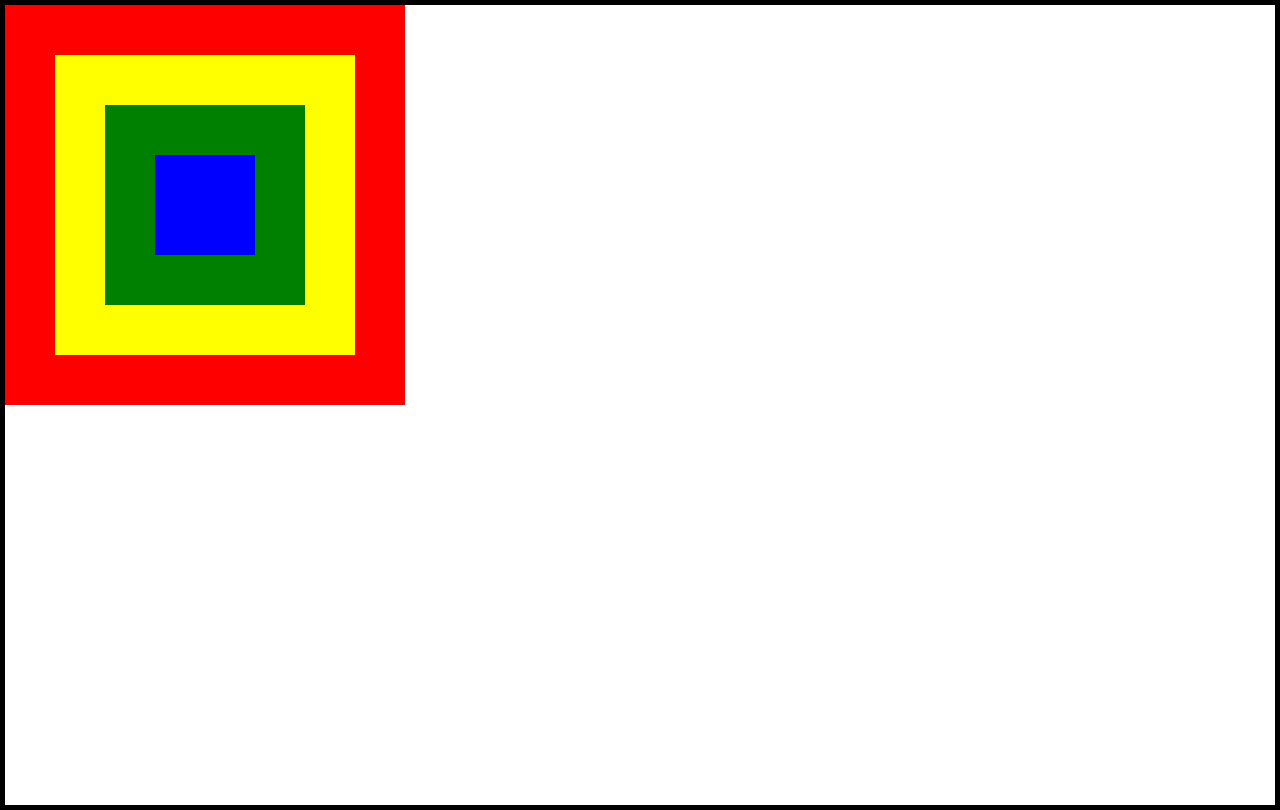
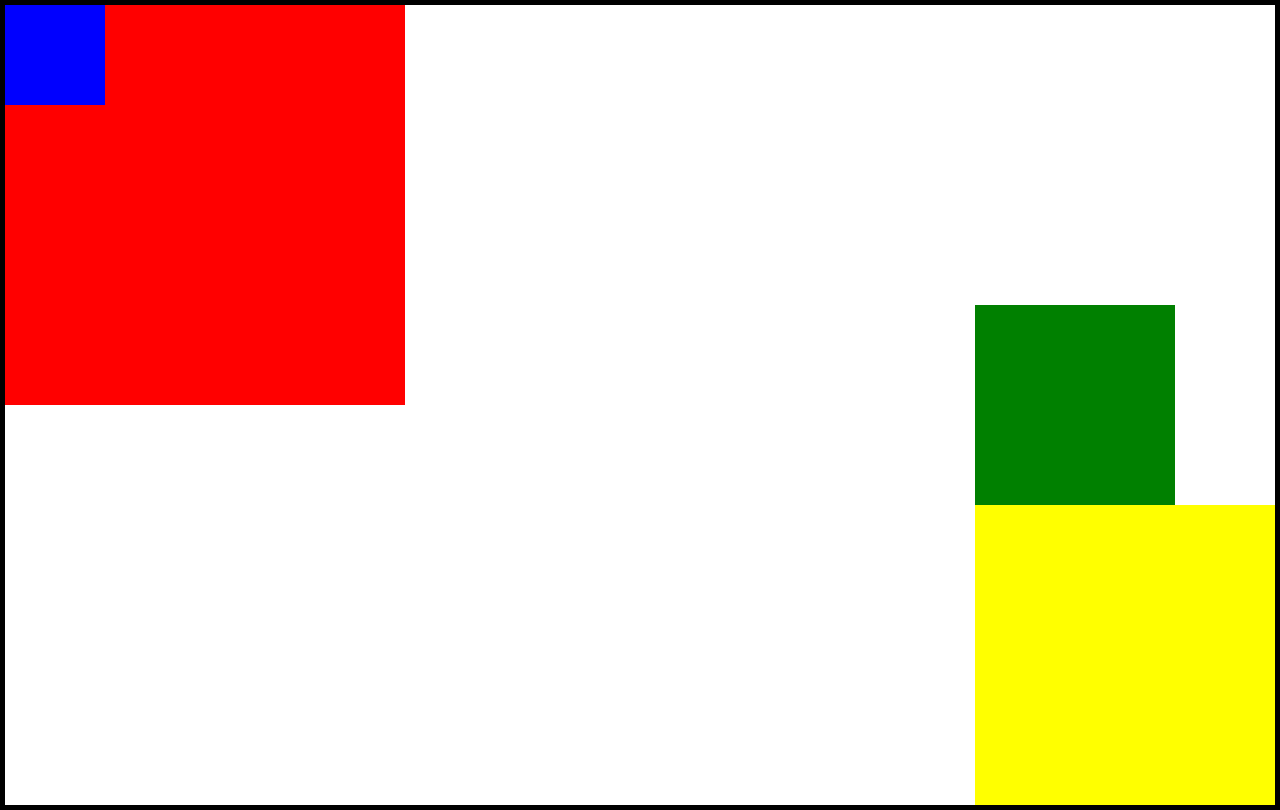
Before and after one commit to sterlingfire/css-mocks, a plain HTML site: page index.html in a window 1280 px wide. Drawn offline with Linux system fonts and the light colour scheme.

Commit message:
exercise 2-5

```diff
--- /dev/null
+++ b/exercise2.css
@@ -0,0 +1,32 @@
+body {
+  margin: 0;
+  border: 5px solid black;
+  height: 100vh;
+  position: relative;
+}
+
+.one {
+  width: 400px;
+  height: 400px;
+  background-color: red;
+}
+
+.two {
+  width: 300px;
+  height: 300px;
+  background-color: yellow;
+}
+
+.three {
+  width: 200px;
+  height: 200px;
+  background-color: green;
+}
+
+.four {
+  width: 100px;
+  height: 100px;
+  background-color: blue;
+  position: absolute;
+  right: 0%;
+}
--- /dev/null
+++ b/exercise3.css
@@ -0,0 +1,36 @@
+body {
+  margin: 0;
+  border: 5px solid black;
+  height: 100vh;
+  position: relative;
+}
+
+.one {
+  width: 400px;
+  height: 400px;
+  background-color: red;
+}
+
+.two {
+  width: 300px;
+  height: 300px;
+  background-color: yellow;
+}
+
+.three {
+  width: 200px;
+  height: 200px;
+  background-color: green;
+  position: absolute;
+  left: 400px;
+  top: 200px;
+}
+
+.four {
+  width: 100px;
+  height: 100px;
+  background-color: blue;
+  position: absolute;
+  left: 0;
+  bottom: 0%;
+}
--- /dev/null
+++ b/exercise4.css
@@ -0,0 +1,40 @@
+body {
+  margin: 0;
+  border: 5px solid black;
+  height: 100vh;
+  position: relative;
+}
+
+.one {
+  width: 400px;
+  height: 400px;
+  background-color: red;
+  position: relative;
+}
+
+.two {
+  width: 300px;
+  height: 300px;
+  background-color: yellow;
+  position: relative;
+  left: 100px;
+  top: 100px;
+}
+
+.three {
+  width: 200px;
+  height: 200px;
+  background-color: green;
+  position: fixed;
+  left: 5px;
+  top: 5px;
+}
+
+.four {
+  width: 100px;
+  height: 100px;
+  background-color: blue;
+  position: absolute;
+  right: 0%;
+  bottom: 0%;
+}
--- /dev/null
+++ b/exercise5.css
@@ -0,0 +1,40 @@
+body {
+  margin: 0;
+  border: 5px solid black;
+  height: 100vh;
+  position: relative;
+}
+
+.one {
+  width: 400px;
+  height: 400px;
+  background-color: red;
+
+}
+
+.two {
+  width: 300px;
+  height: 300px;
+  background-color: yellow;
+  position: absolute;
+  right: 0%;
+  bottom: 0%;
+}
+
+.three {
+  width: 200px;
+  height: 200px;
+  background-color: green;
+  position: fixed;
+  right: 105px;
+  bottom: 295px;
+}
+
+.four {
+  width: 100px;
+  height: 100px;
+  background-color: blue;
+  position: fixed;
+  left: 5px;
+  top: 5px;
+}
--- a/index.html
+++ b/index.html
@@ -4,7 +4,11 @@
   <meta charset="UTF-8">
   <title>CSS Positioning Exercise</title>
   <!-- <link rel="stylesheet" href="style.css"> -->
-  <link rel="stylesheet" href="exercise1.css">
+  <!-- <link rel="stylesheet" href="exercise1.css"> -->
+  <!-- <link rel="stylesheet" href="exercise2.css"> -->
+  <!-- <link rel="stylesheet" href="exercise3.css"> -->
+  <!-- <link rel="stylesheet" href="exercise4.css"> -->
+  <link rel="stylesheet" href="exercise5.css">
 </head>
 <body>
 <!-- Don't change anything here! -->
```
